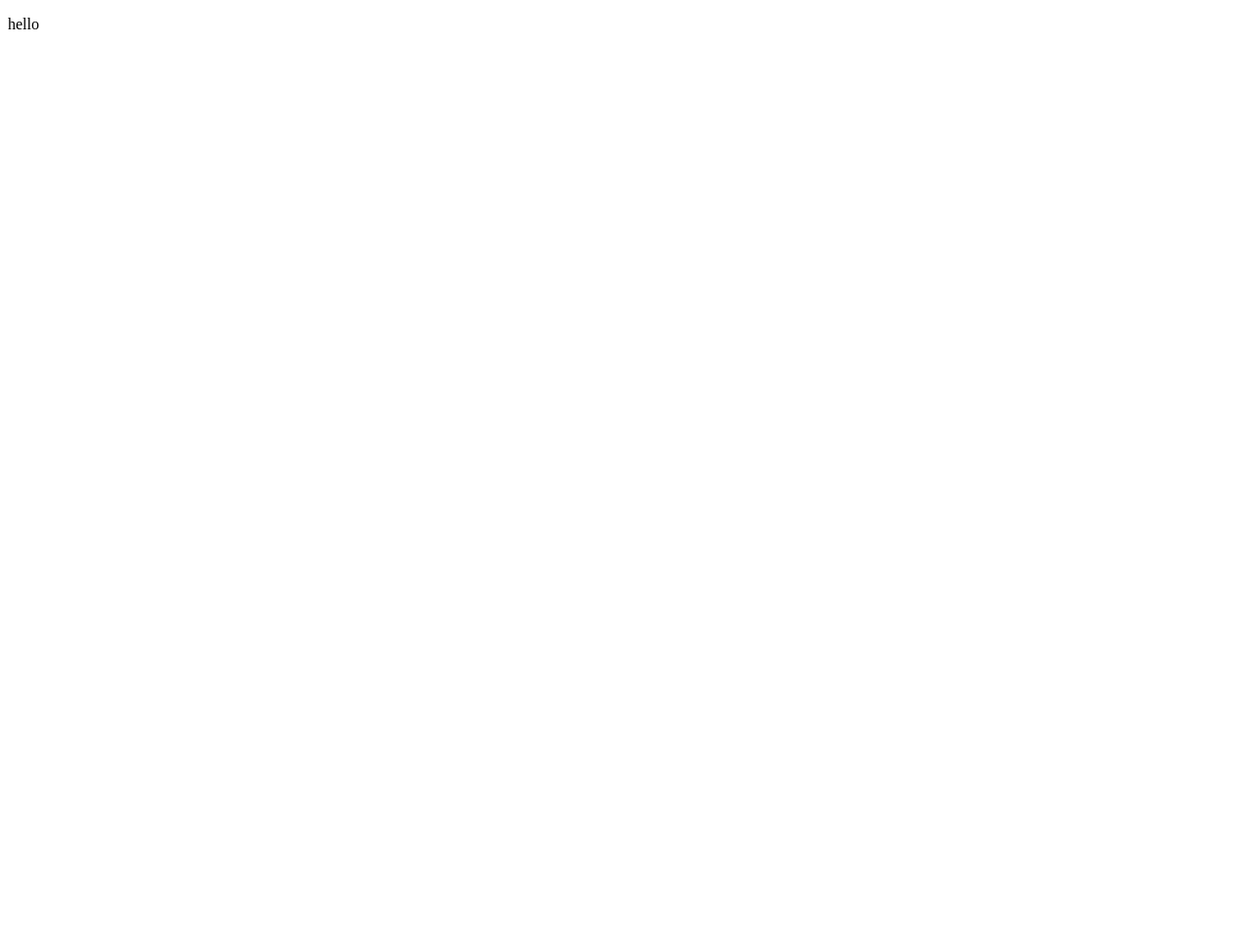
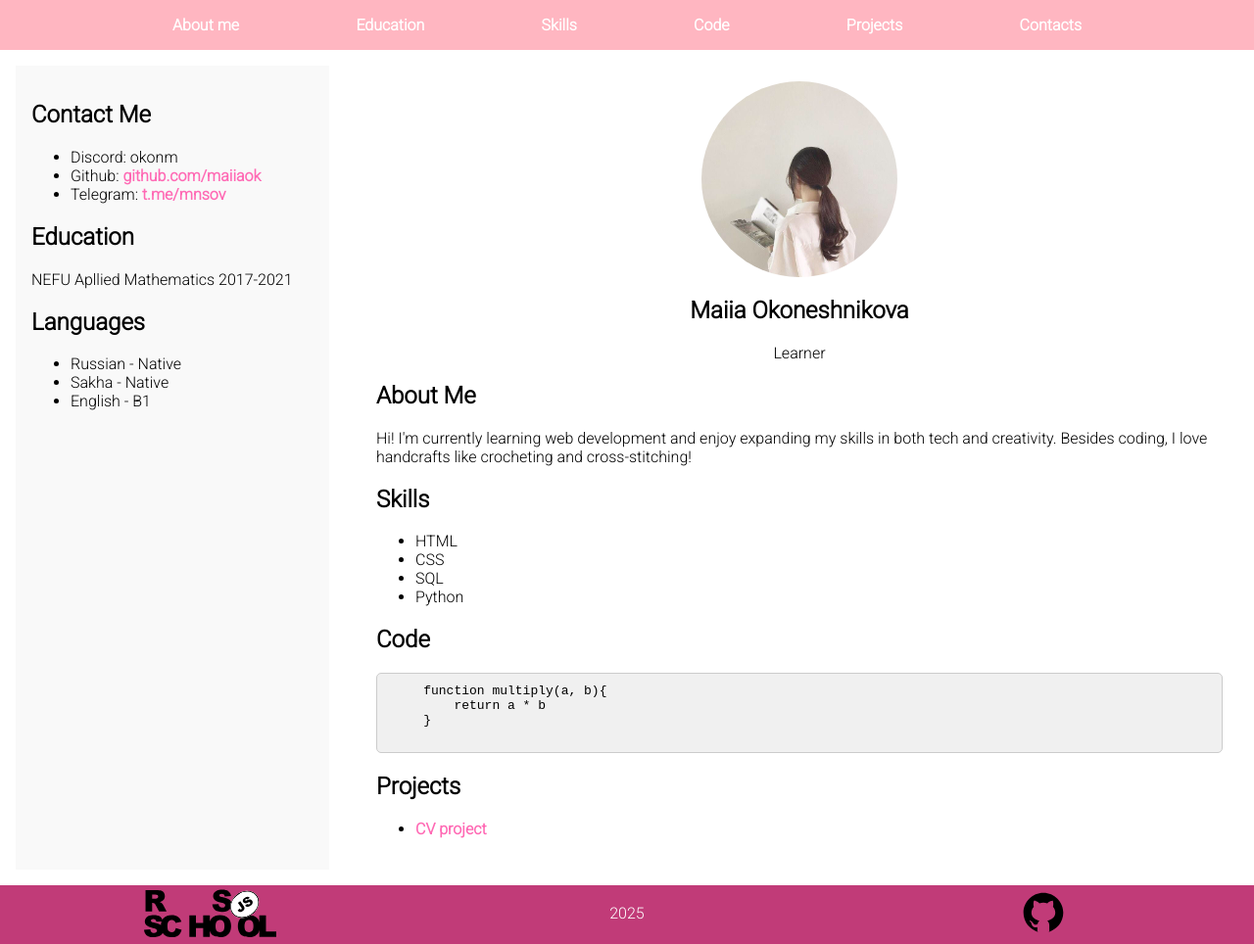
Before and after one commit to maiiaok/rsschool-cv, a plain HTML site: page index.html in a window 1280 px wide. Shown: the whole page at 98% size. Before the commit the page ends 800 px from the top, so only its background shows below. Drawn offline with Linux system fonts and the light colour scheme.

Commit message:
feat: added images, updated css and html

```diff
--- a/index.html
+++ b/index.html
@@ -2,10 +2,103 @@
 <html lang="en">
 <head>
     <meta charset="UTF-8">
+    <link rel="icon" href="./icon.ico">
+    <link rel="stylesheet" href="./style.css">
+    <link rel="preconnect" href="https://fonts.gstatic.com">
+    <link href="https://fonts.googleapis.com/css2?family=Roboto:wght@300&display=swap" rel="stylesheet">
     <meta name="viewport" content="width=device-width, initial-scale=1.0">
-    <title>Document</title>
+    <title>cv</title>
 </head>
 <body>
-    <p>hello</p>
+    <div class="container">
+        <header>
+            <nav>
+                <ul class="nav_list">
+                    <li><a href="#about">About me</a></li>
+                    <li><a href="#education">Education</a></li>
+                    <li><a href="#skills">Skills</a></li>
+                    <li><a href="#code">Code</a></li>
+                    <li><a href="#projects">Projects</a></li>
+                    <li><a href="#contact">Contacts</a></li>
+                </ul>
+            </nav>
+        </header>
+        <main>
+            <div class="columns">
+                <div class="first-column">
+                    <section id="contact">
+                        <h2>Contact Me</h2>
+                        <ul>
+                            <li>Discord: okonm</li>
+                            <li>Github: <a href="https://github.com/maiiaok"> github.com/maiiaok</a></li>
+                            <li>Telegram: <a href="https://t.me/mnsov"> t.me/mnsov</a></li>
+                        </ul>
+                    </section>
+                    <section id="education">
+                        <h2>Education</h2>
+                        <p>NEFU Apllied Mathematics 2017-2021</p>
+                    </section>
+                    <section id="languages">
+                        <h2>Languages</h2>
+                        <ul>
+                            <li>Russian - Native</li>
+                            <li>Sakha - Native</li>
+                            <li>English - B1</li>
+                        </ul>
+                    </section>
+                </div>
+                <div class="second-column">
+                    <section id="profile">
+                        <img src="assets\img\pfp_photo.jpg" alt="Profile Photo" class="pfp">
+                        <h1 align="center">Maiia Okoneshnikova</h1>
+                        <p align="center">Learner</p>
+                    </section>
+                    <section id="about">
+                        <h2>About Me</h2>
+                        <p>Hi! I'm currently learning web development and enjoy expanding my skills in both tech and creativity. Besides coding, I love handcrafts like crocheting and cross-stitching!</p>
+                    </section>
+                    <section id="skills">
+                        <h2>Skills</h2>
+                        <ul>
+                            <li>HTML</li>
+                            <li>CSS</li>
+                            <li>SQL</li>
+                            <li>Python</li>
+                        </ul>
+                    </section>
+                    <section id="code">
+                        <h2>Code</h2>
+                        <code>
+                        </code>
+                        <pre class="language-js">
+    function multiply(a, b){
+        return a * b
+    }
+                        </pre>
+                        </code>
+                    </section>
+                    <section id="projects">
+                        <h2>Projects</h2>
+                        <ul>
+                            <li><a href="https://maiiaok.github.io/rsschool-cv/">CV project</a></li>
+                        </ul>
+                    </section>
+                </div>
+            </div>
+        </main>
+        <footer>
+            <div class="footer-content">
+                <div class="footer-section">
+                    <a href="https://rs.school/courses/javascript-ru"><img src="assets\svg\rs-school-logo.svg" height="50px"></a>
+                </div>
+                <div class="footer-section">
+                    <p>2025</p>
+                </div>
+                <div class="footer-section">
+                    <a href="https://github.com/maiiaok"><img src="assets\svg\github-logo.svg" height="50px"></a>
+                </div>
+            </div>
+        </footer>
+    </div>
 </body>
 </html>
--- a/style.css
+++ b/style.css
@@ -1,7 +1,93 @@
-.block-level {
-    width: 120px;
-    height: 120px;
-    margin: 20px;
-    position: relative;
-    float: left;
+html {
+  scroll-behavior: smooth;
 }
+body {
+  padding: 0;
+  margin: 0;
+  font-family: 'Roboto', sans-serif;
+}
+a:hover {
+  color: #4d2323;
+}
+header {
+  background-color: #FFB6C1;
+  color: white;
+  padding: 1rem;
+}
+header ul {
+  display: flex;
+  list-style: none;
+  padding: 0 10rem;
+  margin: 0;
+  justify-content: space-between;
+  width: 100%;
+}
+.pfp {
+  border-radius: 50%;
+  width: 200px;
+  display: flex;
+  margin-left: auto;
+  margin-right: auto;
+}
+.container {
+  max-width: 1920px;
+  margin: 0 auto;
+  padding: 0;
+}
+nav {
+  display: flex;
+  gap: 1rem;
+}
+nav a {
+  color: white;
+  text-decoration: none;
+  font-weight: bold;
+}
+nav a:hover {
+  color: rosybrown;
+}
+main {
+  flex: 1 1 auto;
+  padding: 1rem;
+  background-color: #ffffff;
+  min-height: 400px;
+}
+main a{
+  text-decoration: none;
+  font-weight: bold;
+  color: hotpink
+}
+.language-js {
+  background-color: #f0f0f0;
+  border: 1px solid #ccc;
+  border-radius: 5px;
+  padding: 10px 1rem;
+}
+.columns {
+  display: flex;
+  flex-direction: row;
+  gap: 2rem;
+}
+.first-column {
+  flex: 1;
+  padding: 1rem;
+  background-color: #f9f9f9;
+}
+.second-column {
+  flex: 3;
+  padding: 1rem;
+}
+footer {
+  background-color: #C13B78;
+  color: white;
+  text-align: center;
+  padding: 2px;
+}
+.footer-content {
+  display: flex;
+  justify-content: space-between;
+}
+.footer-section {
+  flex: 1;
+  padding: 1px;
+}
```
Also changed, not shown: assets/img/pfp_photo.jpg (added), assets/svg/github-logo.svg (added), assets/svg/rs-school-logo.svg (added), icon.ico (added).
